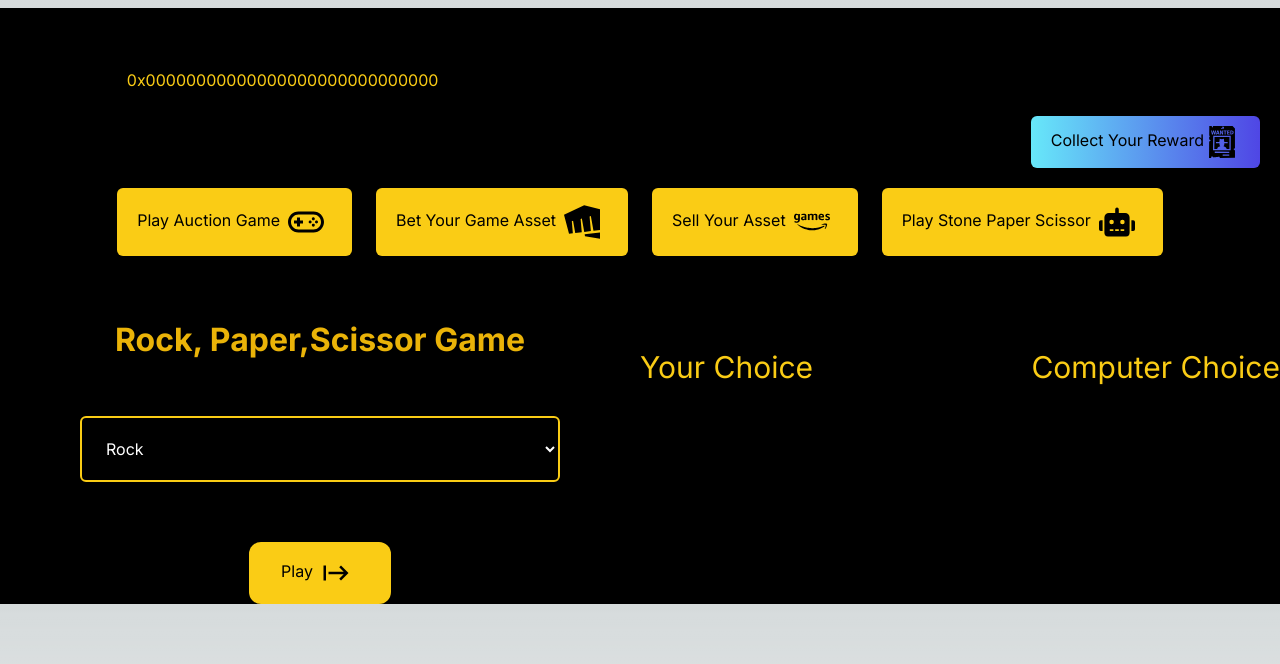
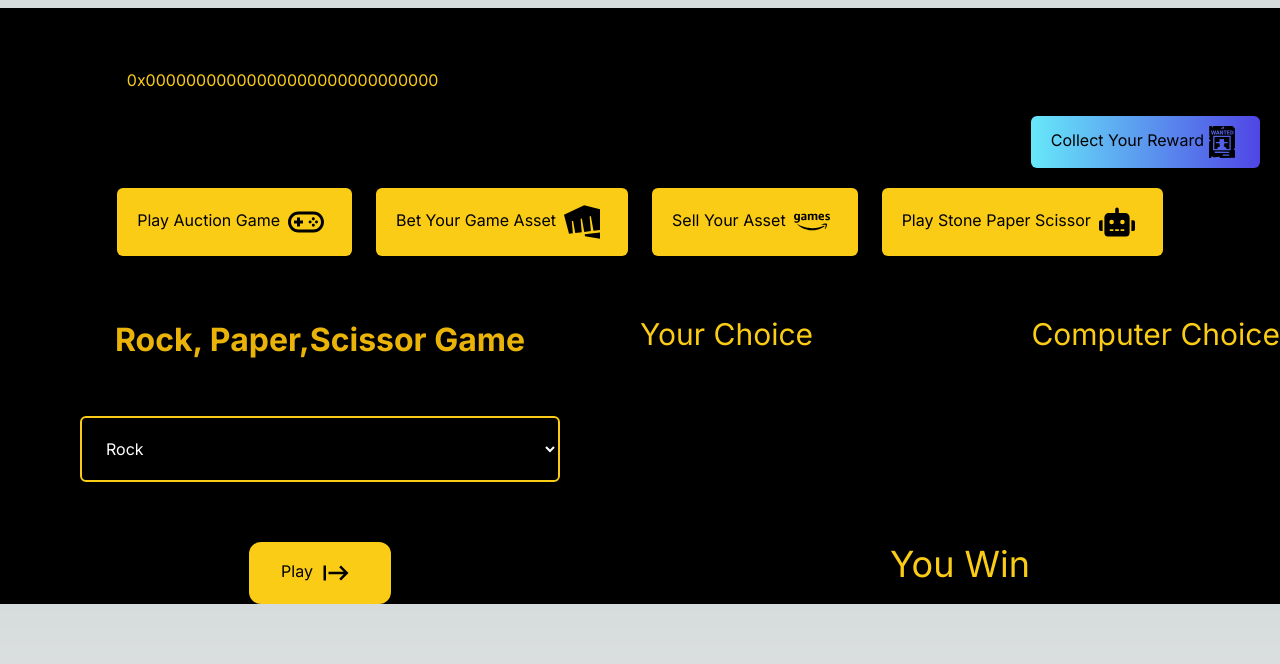
Before and after one commit to PradeepSahhu/Surbhi-Defi, a Next.js app: page / in a window 1280 px wide. Both pictures are taken after a click on the button "Play Stone Paper Scissor". Shown: the top 664 px of the page. Built offline with nearby package versions, Linux system fonts and the light colour scheme.

Commit message:
completed frontend

```diff
--- a/app/page.js
+++ b/app/page.js
@@ -245,6 +245,9 @@ export default function Home() {
                 )}
               </div>
             </div>
+            <div className=" flex justify-center">
+              <p className="text-yellow-400 text-4xl ">You Win</p>
+            </div>
           </div>
         </div>
       )}
```
